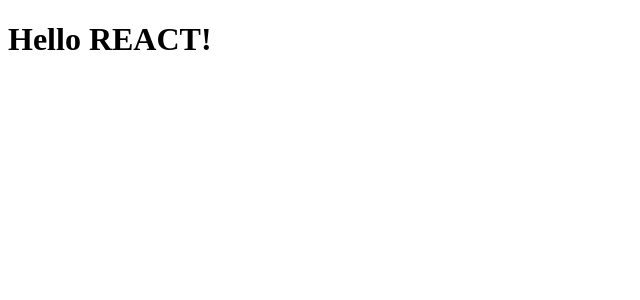
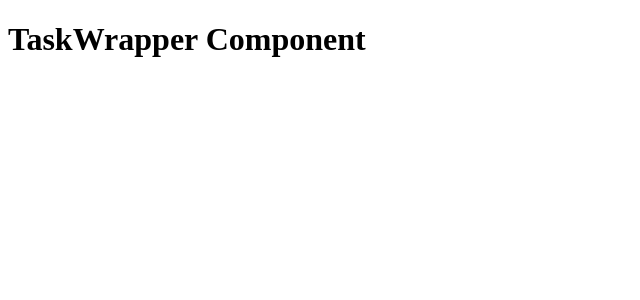
Before and after one commit to allaf-ramon/TodoListApp, a React (Create React App) app in the folder frontend/: page / in a window 1280 px wide. Shown: the top 300 px of the page, without its empty margins (0-640 px from the left). Built offline with nearby package versions, Linux system fonts and the light colour scheme.

Commit message:
add TaskWrapper component and update App to include it

```diff
--- a/frontend/src/App.js
+++ b/frontend/src/App.js
@@ -1,9 +1,10 @@
 import './App.css';
+import TaskWrapper from './components/TaskWrapper';
 
 function App() {
   return (
     <div className="App">
-      <h1>Hello REACT!</h1>
+      <TaskWrapper />
     </div>
   );
 }
--- /dev/null
+++ b/frontend/src/components/TaskWrapper.js
@@ -0,0 +1,11 @@
+import React from 'react';
+
+const TaskWrapper = () => {
+    return (
+        <div>
+            <h1>TaskWrapper Component</h1>
+        </div>
+    );
+};
+
+export default TaskWrapper;
```
